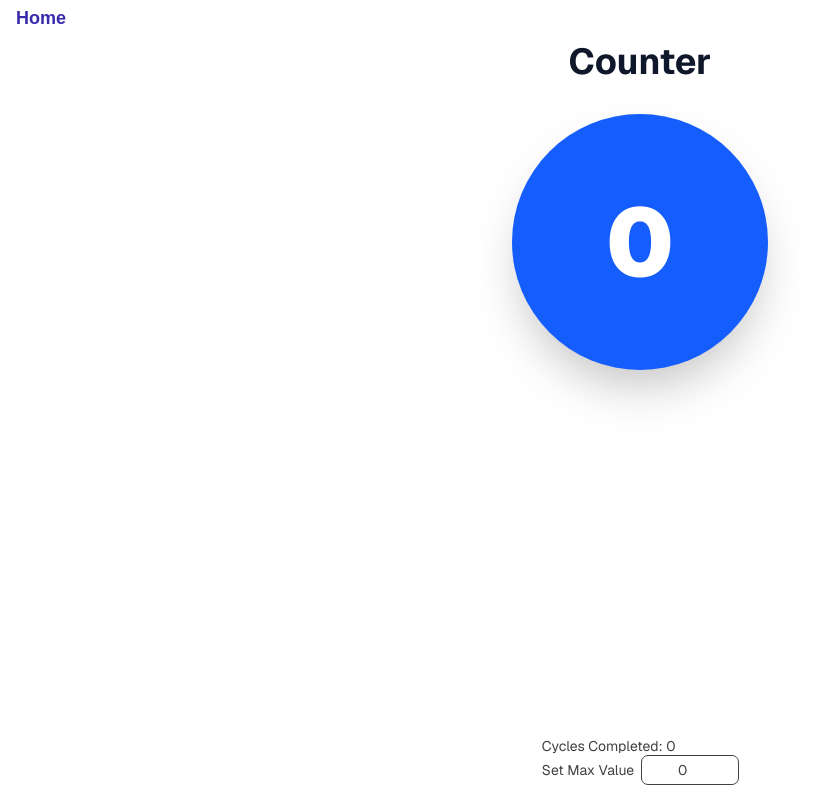
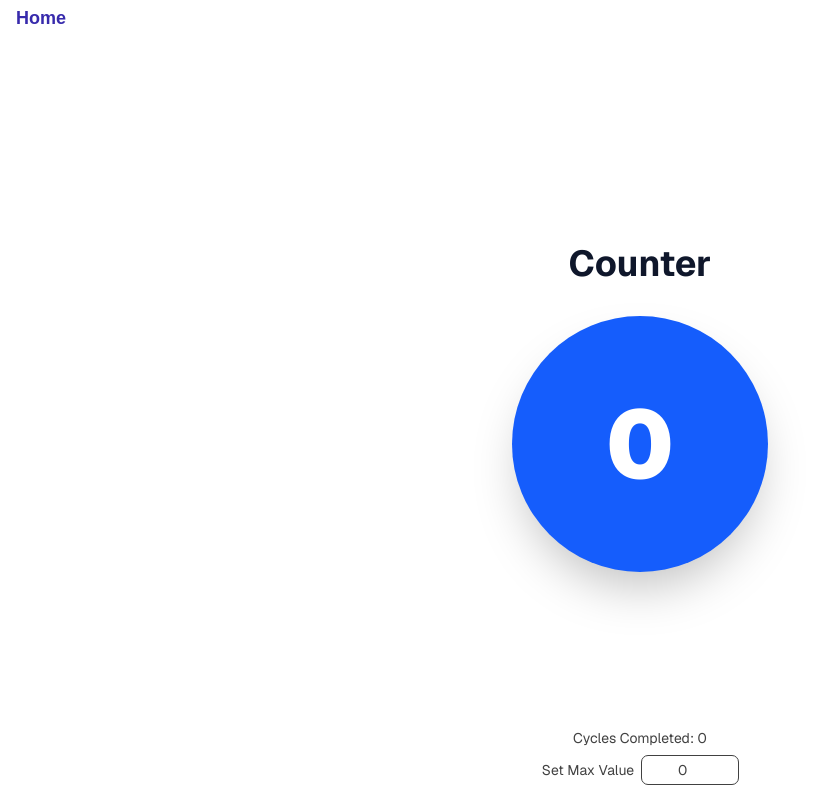
Before and after one commit to anilsworld2000/next-ui-playground, a Next.js app: page /counter in a window 1280 px wide. Shown: the whole page, without its empty margins (0-820 px from the left). Built offline with nearby package versions, Linux system fonts and the light colour scheme.

Commit message:
updated counter

```diff
--- a/app/counter/page.tsx
+++ b/app/counter/page.tsx
@@ -68,57 +68,24 @@ export default function Counter() {
         <>
             {/* Inject the keyframes animation styles into the page */}
             <style>{styles}</style>
-
-            {/* Main container:
-          - h-screen: Full height
-          - bg-slate-900: Dark background
-          - flex, items-center, justify-center: Center the content
-          - text-white: White text
-          - font-sans: Clean font
-          - select-none: Prevent text selection on rapid clicks
-        */}
-            <div className="h-[calc(100vh-4rem)] pt-1 w-full flex flex-col items-center justify-between font-sans select-none overflow-hidden">
+            <div className="h-[calc(100vh-4rem)] pt-1 w-full flex flex-col items-center justify-center font-sans select-none overflow-hidden">
                 <div className="flex flex-col items-center">
                     <h1 className="text-center text-4xl font-bold text-slate-900 mb-8">
                         Counter
                     </h1>
-
-                    {/* The Counter Button:
-              - w-64 h-64: Large square shape
-              - bg-blue-600: Blue color
-              - rounded-full: Make it a circle
-              - flex, items-center, justify-center: Center the number
-              - text-8xl font-black: Huge, bold number
-              - shadow-2xl: Strong shadow for depth
-              - cursor-pointer: Show it's clickable
-              - transition-all duration-150: Smooth transitions for transform and shadow
-              - active:scale-95 active:shadow-lg: Shrink and reduce shadow when pressed
-            */}
-                    <div
-                        className={`
-                            text-center
-                            text-white
-                            w-64 h-64
-                            bg-blue-600
-                            rounded-full
-                            flex items-center justify-center
-                            text-8xl font-black
-                            shadow-2xl
-                            cursor-pointer
-                            transition-all duration-150 ease-out
-                            active:scale-95 active:shadow-lg
-                            flex-col
-                            ${isPopping ? 'animate-pop' : ''}
-                        `}
+                    <button
+                        className={`w-64 h-64 bg-blue-600 rounded-full text-white text-8xl font-black shadow-2xl cursor-pointer transition-all duration-150 ease-out
+                        active:scale-95 active:shadow-lg
+                        ${isPopping ? 'animate-pop' : ''}`}
                         onClick={handleClick}
-                        onAnimationEnd={handleAnimationEnd} // Listen for when the animation finishes
+                        onAnimationEnd={handleAnimationEnd}
                     >
                         {count}
-                    </div>
+                    </button>
 
                     {/* Secondary Counter */}
-                    <div className="absolute bottom-4 items-center text-sm opacity-80">
-                        <span className="mb-2">Cycles Completed: {cycleCount}</span>{" "}
+                    <div className="absolute bottom-4 text-sm opacity-80">
+                        <p className="flex flex-row items-center justify-center mb-2">Cycles Completed: {cycleCount}</p>
 
                         {/* Max Value Input */}
                         <div className="flex flex-row items-center">
```
